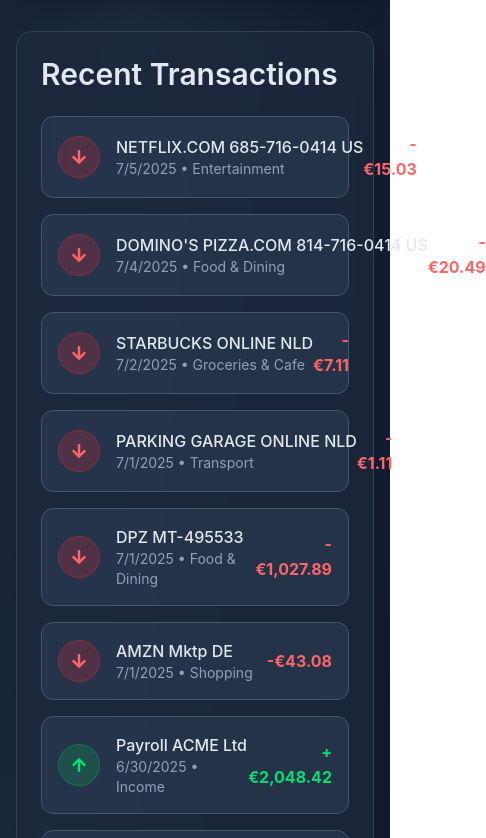
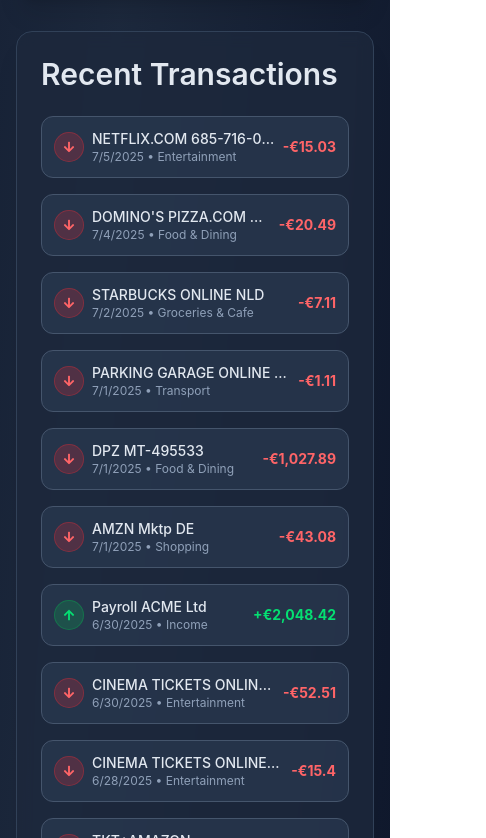
Before and after one commit to vikingnope/code-sprint, a React (Vite) app: page / in a window 390 px wide. Shown: the part 3286-4124 px from the top of the page, 486 px wide, since content can reach past the window. Built offline with nearby package versions, Linux system fonts and the light colour scheme.

Commit message:
fixed mobile layout

```diff
--- a/src/components/dashboard/RecentTransactions.jsx
+++ b/src/components/dashboard/RecentTransactions.jsx
@@ -11,26 +11,26 @@
       <h2 className="text-2xl font-bold text-slate-200 mb-6">Recent Transactions</h2>
       <div className="space-y-4">
         {recentTransactions.map((transaction, index) => (
-          <div key={index} className="flex items-center justify-between p-4 bg-slate-700/50 border border-slate-600 rounded-xl hover:bg-slate-600/50 transition-colors">
-            <div className="flex items-center gap-4">
-              <div className={`p-3 rounded-full border ${transaction.type === 'credit' ? 'bg-green-500/20 border-green-500/30' : 'bg-red-500/20 border-red-500/30'}`}>
+          <div key={index} className="flex items-center justify-between p-3 sm:p-4 bg-slate-700/50 border border-slate-600 rounded-xl hover:bg-slate-600/50 transition-colors min-w-0">
+            <div className="flex items-center gap-2 sm:gap-4 min-w-0 flex-1">
+              <div className={`p-2 sm:p-3 rounded-full border flex-shrink-0 ${transaction.type === 'credit' ? 'bg-green-500/20 border-green-500/30' : 'bg-red-500/20 border-red-500/30'}`}>
                 {transaction.type === 'credit' ? (
-                  <FaArrowUp className={`w-4 h-4 ${transaction.type === 'credit' ? 'text-green-400' : 'text-red-400'}`} />
+                  <FaArrowUp className={`w-3 h-3 sm:w-4 sm:h-4 ${transaction.type === 'credit' ? 'text-green-400' : 'text-red-400'}`} />
                 ) : (
-                  <FaArrowDown className={`w-4 h-4 ${transaction.type === 'credit' ? 'text-green-400' : 'text-red-400'}`} />
+                  <FaArrowDown className={`w-3 h-3 sm:w-4 sm:h-4 ${transaction.type === 'credit' ? 'text-green-400' : 'text-red-400'}`} />
                 )}
               </div>
-              <div className="flex-1">
-                <p className="font-medium text-slate-200 truncate">
+              <div className="flex-1 min-w-0">
+                <p className="font-medium text-slate-200 truncate text-sm sm:text-base">
                   {transaction.description}
                 </p>
-                <p className="text-sm text-slate-400">
+                <p className="text-xs sm:text-sm text-slate-400 truncate">
                   {transaction.date.toLocaleDateString()} • {categorizeTransaction(transaction.description)}
                 </p>
               </div>
             </div>
-            <div className="text-right">
-              <p className={`font-bold ${transaction.type === 'credit' ? 'text-green-400' : 'text-red-400'}`}>
+            <div className="text-right flex-shrink-0 ml-2">
+              <p className={`font-bold text-sm sm:text-base ${transaction.type === 'credit' ? 'text-green-400' : 'text-red-400'}`}>
                 {transaction.type === 'credit' ? '+' : '-'}€{Math.abs(transaction.amount).toLocaleString()}
               </p>
             </div>
```
